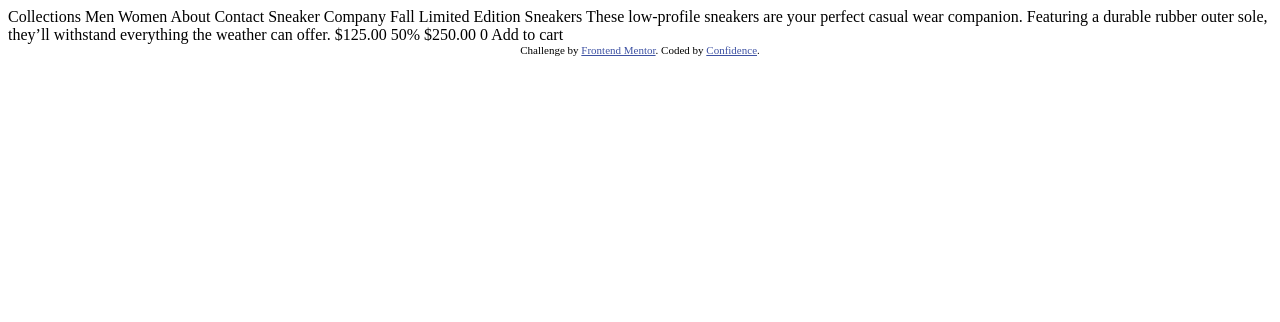
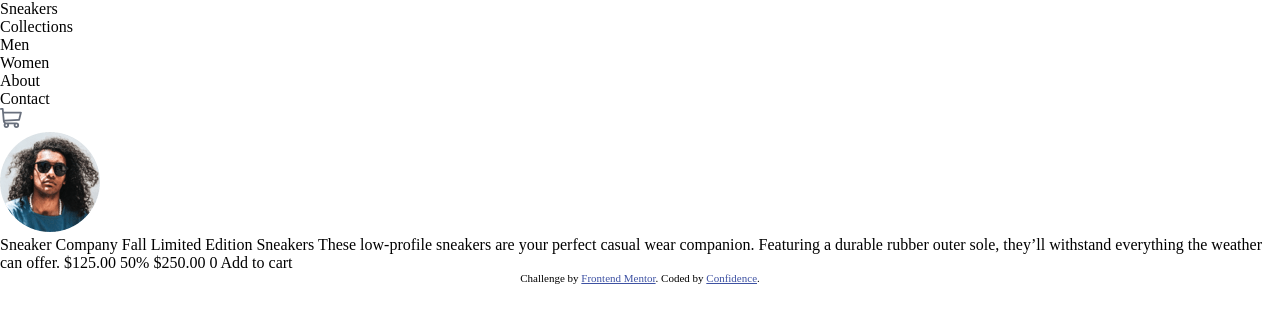
Before and after one commit to CMadiope/ecommerce-product-page-main, a plain HTML site: page index.html in a window 1280 px wide. Drawn offline with Linux system fonts and the light colour scheme.

Commit message:
ADD: navbar elements

```diff
--- a/index.html
+++ b/index.html
@@ -5,6 +5,7 @@
   <meta name="viewport" content="width=device-width, initial-scale=1.0"> <!-- displays site properly based on user's device -->
 
   <link rel="icon" type="image/png" sizes="32x32" href="./images/favicon-32x32.png">
+  <link rel="stylesheet" href="./style.css">
 
   <title>CM | E-commerce product page</title>
 
@@ -16,11 +17,34 @@
 </head>
 <body>
 
-  Collections
-  Men
-  Women
-  About
-  Contact
+  <div class="container">
+    <nav>
+      <div class="left-nav">
+        <div class="sneakers">Sneakers</div>
+        <ul class="links">
+          <li>Collections</li>
+          <li>Men</li>
+          <li>Women</li>
+          <li>About</li>
+          <li>Contact</li>
+        </ul>
+      </div>
+      <div class="right-nav">
+        <div class="cart">
+          <img src="./images/icon-cart.svg" alt="">
+        </div>
+        <div class="avatar">
+          <img src="./images/image-avatar.png" alt="">
+        </div>
+      </div>
+    </nav>
+  </div>
+
+
+
+
+
+
 
   Sneaker Company
 
--- a/style.css
+++ b/style.css
@@ -0,0 +1,11 @@
+@import url('https://fonts.googleapis.com/css2?family=Kumbh+Sans&display=swap');
+
+* {
+  margin: 0;
+  padding: 0;
+  box-sizing: border-box;
+}
+
+.body {
+  font-family: 'Kumbh Sans', sans-serif;
+}
```
